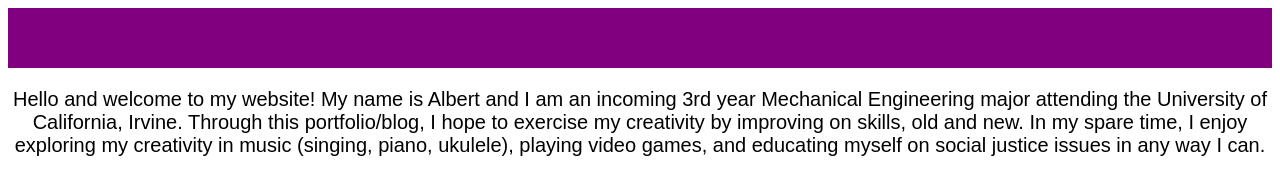
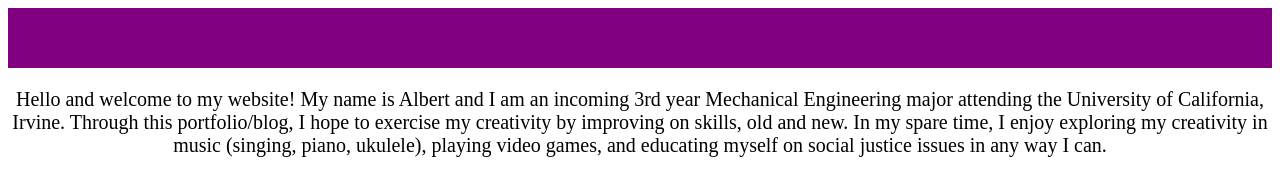
Before and after one commit to treblamaker/aoson, a plain HTML site: page index.html in a window 1280 px wide. Drawn offline with Linux system fonts and the light colour scheme; a script that the page names is missing.

Commit message:
introedit2

```diff
--- a/css/index.css
+++ b/css/index.css
@@ -5,6 +5,6 @@
 }
 #intro {
     font-size: 20px;
-    font-family: "Arial";
+    font-family: "Times New Roman";
     text-align: center;
 }
```
